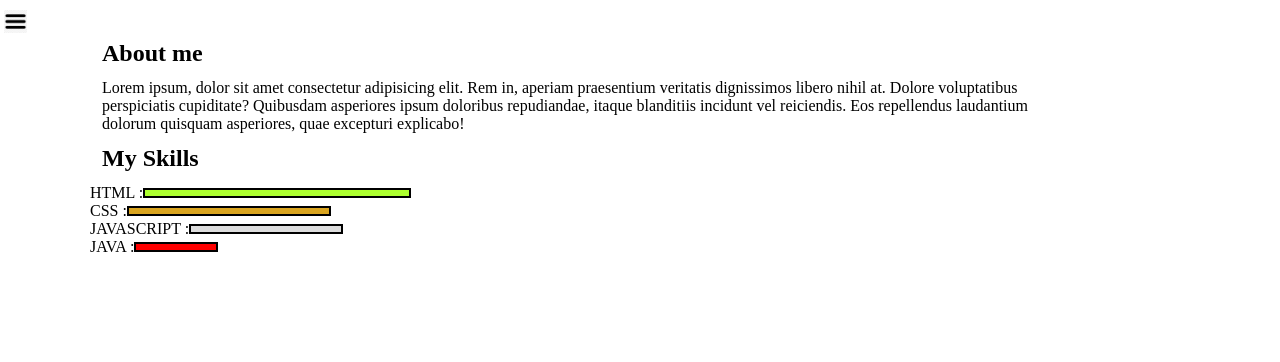
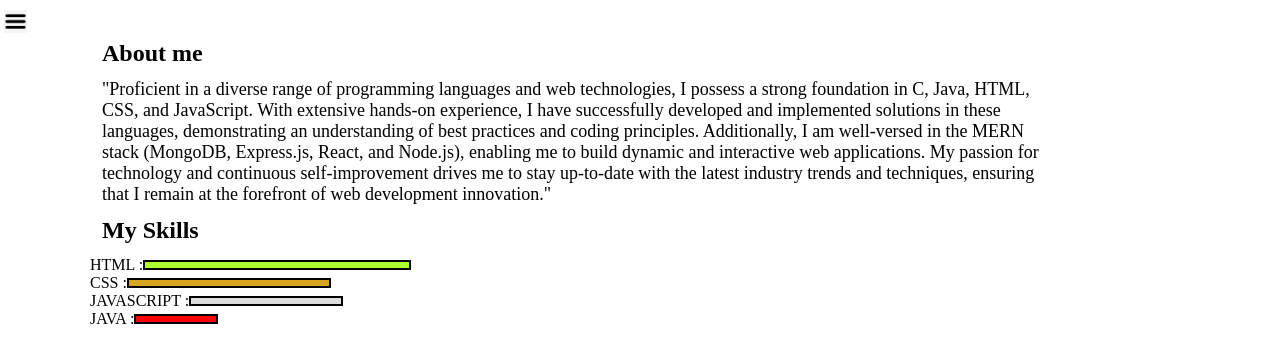
Before and after one commit to anandraj615/Anand-portfolio, a plain HTML site: page My Intro.html in a window 1280 px wide. Drawn offline with Linux system fonts and the light colour scheme.

Commit message:
in class moreabout adddes new paragraph  in intro also cahnges in paragraph

```diff
--- a/My Intro.html
+++ b/My Intro.html
@@ -27,17 +27,7 @@
                 </div>
                 <div class="intro">
                     <h2>About me</h2>
-                    <p>Lorem ipsum, dolor sit amet consectetur adipisicing elit.
-                        Rem
-                        in, aperiam praesentium veritatis dignissimos libero
-                        nihil
-                        at. Dolore voluptatibus perspiciatis cupiditate?
-                        Quibusdam
-                        asperiores ipsum doloribus repudiandae, itaque
-                        blanditiis
-                        incidunt vel reiciendis. Eos repellendus laudantium
-                        dolorum
-                        quisquam asperiores, quae excepturi explicabo!</p>
+                    <p>"Proficient in a diverse range of programming languages and web technologies, I possess a strong foundation in C, Java, HTML, CSS, and JavaScript. With extensive hands-on experience, I have successfully developed and implemented solutions in these languages, demonstrating an understanding of best practices and coding principles. Additionally, I am well-versed in the MERN stack (MongoDB, Express.js, React, and Node.js), enabling me to build dynamic and interactive web applications. My passion for technology and continuous self-improvement drives me to stay up-to-date with the latest industry trends and techniques, ensuring that I remain at the forefront of web development innovation."</p>
                     <h2>My Skills</h2>
                     <div class="Skillscontainer">
                         <div class="skillitem"> HTML :<div class="skill t90"></div></div>
--- a/style.css
+++ b/style.css
@@ -170,6 +170,7 @@ h1 {
 
 .intro p {
     margin: 12px;
+    font-size: large;
 }
 
 .skillcontainer {
```
Also changed, not shown: Home.html (+3 -4 lines), Services.html (+5 -4 lines), index.html (+2 -4 lines).
